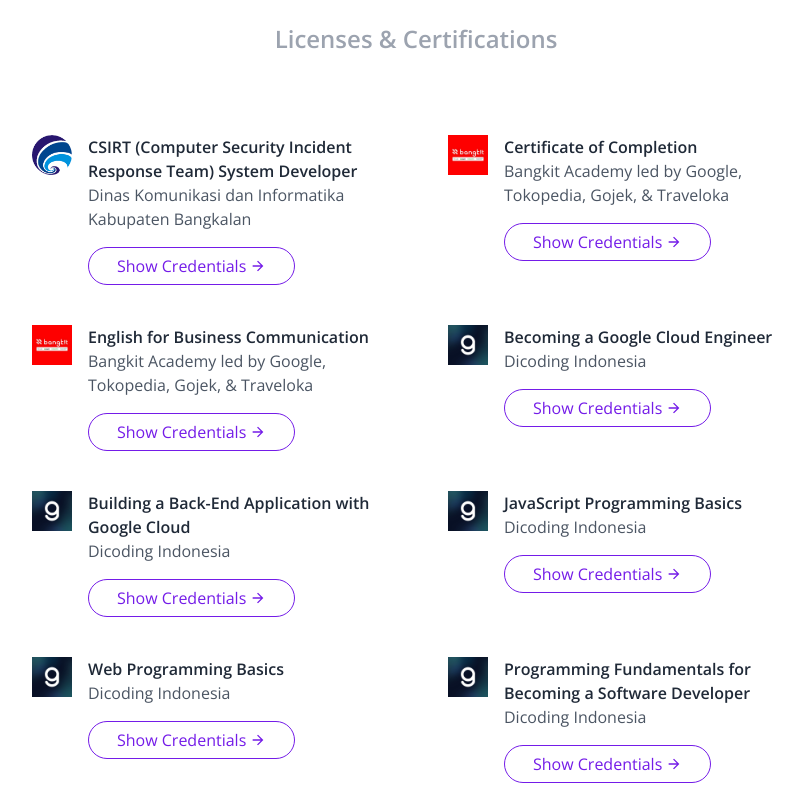
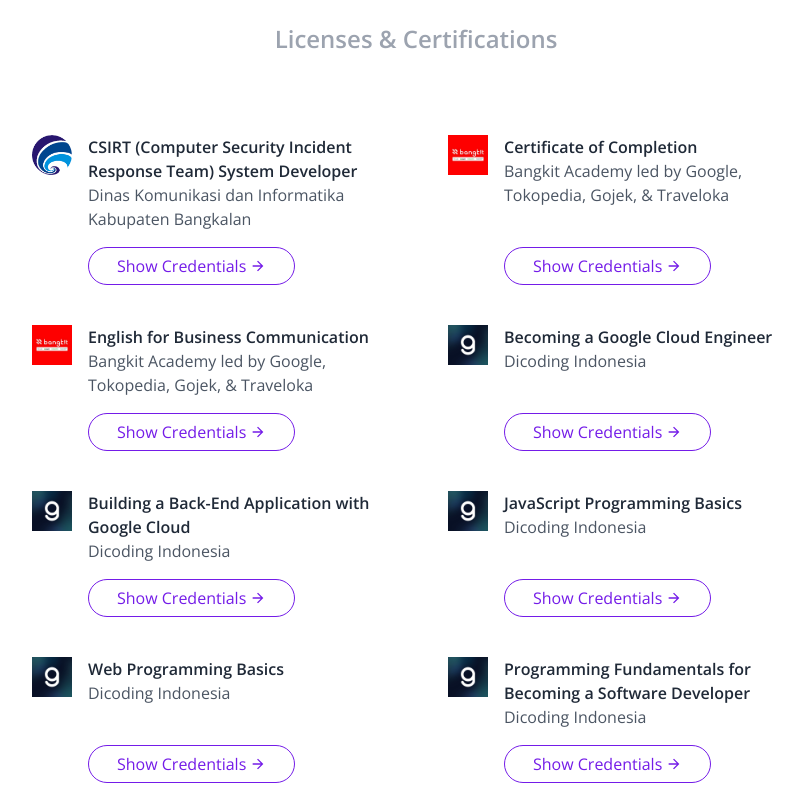
Before and after one commit to andi-abdillah/andi-abdillah.github.io, a React (Vite) app: page / in a window 1280 px wide. Shown: the part 4020-4820 px from the top of the page, without its empty margins (224-1025 px from the left). Built offline with nearby package versions, Linux system fonts and the light colour scheme.

Commit message:
fix licenses & certifications style gap

```diff
--- a/src/sections/Certificate.jsx
+++ b/src/sections/Certificate.jsx
@@ -17,9 +17,11 @@
               src={images[`../assets/certificates/${item.logo}`]?.default || ""}
               alt={item.name}
             />
-            <div>
-              <h4 className="font-semibold text-gray-800">{item.name}</h4>
-              <p className="font-light text-gray-600">{item.organization}</p>
+            <div className="flex flex-col">
+              <div className="flex-1">
+                <h4 className="font-semibold text-gray-800">{item.name}</h4>
+                <p className="font-light text-gray-600">{item.organization}</p>
+              </div>
               <div className="mt-4">
                 <a href={item.url} target="_blank">
                   <button className="flex items-center gap-1 rounded-full border border-primary px-7 py-1.5 text-primary hover:bg-primary hover:text-white">
```
